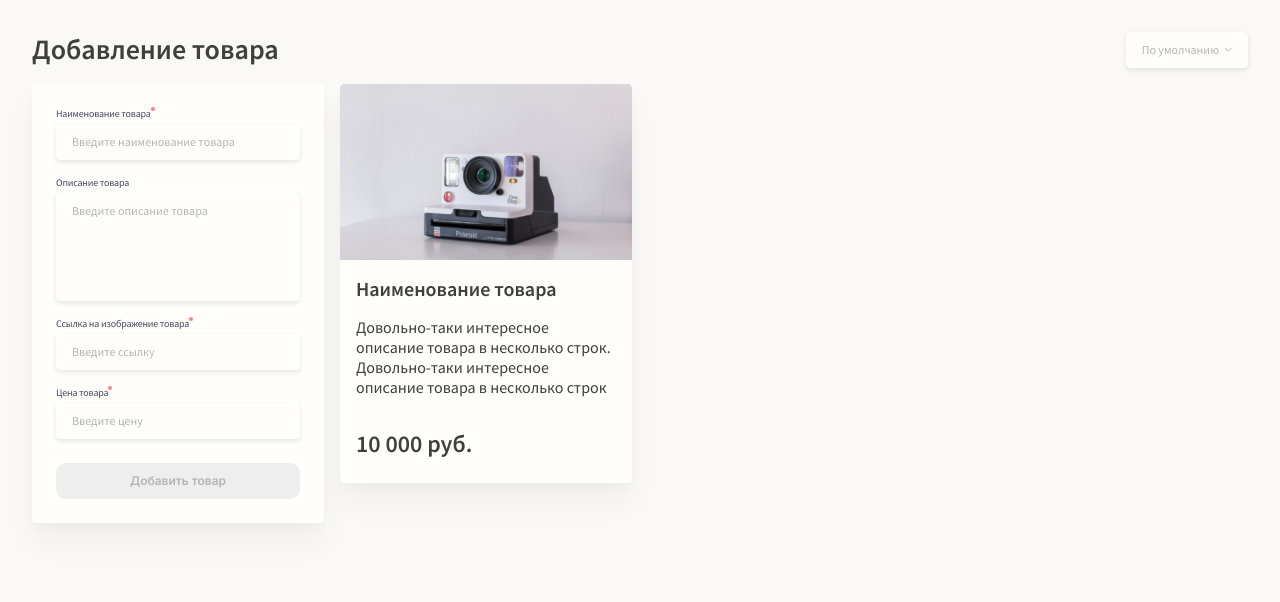
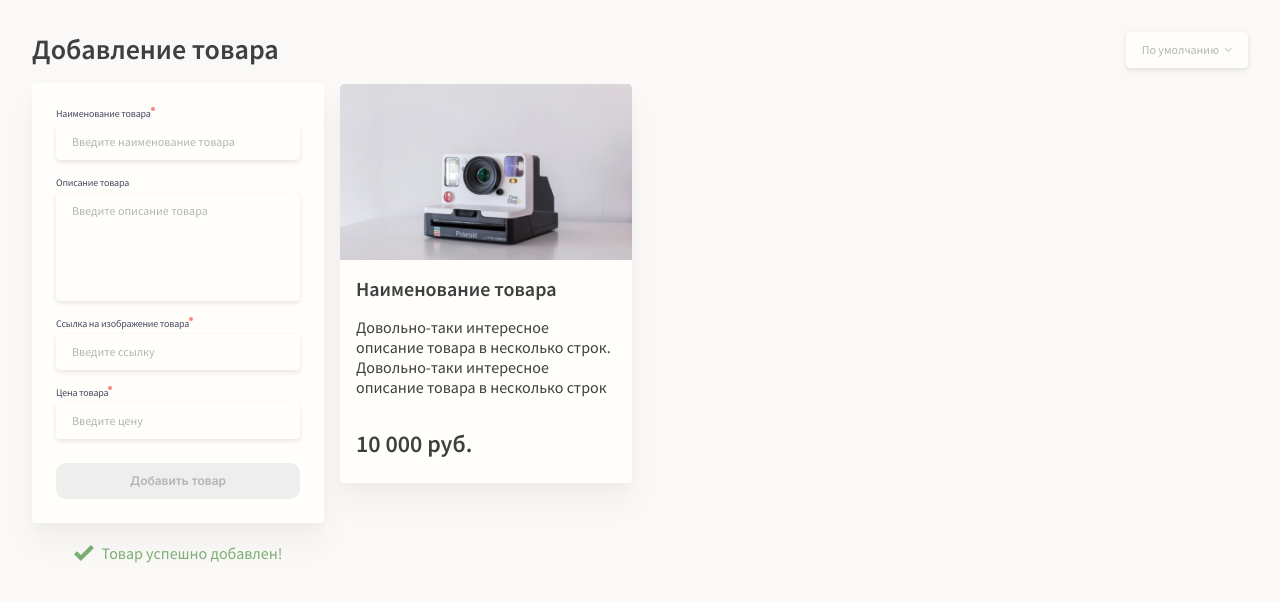
Before and after one commit to baraboza/idaproject, a Nuxt app: page / in a window 1280 px wide. Shown: the top 602 px of the page. Built offline with nearby package versions, Linux system fonts and the light colour scheme.

Commit message:
Верстка состояния удачного добавления товара в форме

```diff
--- a/components/ProductAdd.vue
+++ b/components/ProductAdd.vue
@@ -58,6 +58,10 @@
         Добавить товар
       </button>
     </form>
+    <p class="success-message">
+      <img src="/images/check.svg" alt="">
+      Товар успешно добавлен!
+    </p>
   </div>
 </template>
 
@@ -289,6 +293,20 @@ export default {
   }
 }
 
+.success-message {
+  margin-top: 20px;
+  display: flex;
+  align-items: center;
+  justify-content: center;
+  color: #7BAE73;
+
+  img {
+    width: 20px;
+    flex-shrink: 0;
+    margin-right: 8px;
+  }
+}
+
 @media (max-width: 600px) {
   .title {
     font-size: 24px;
```
Also changed, not shown: static/images/check.svg (added).
